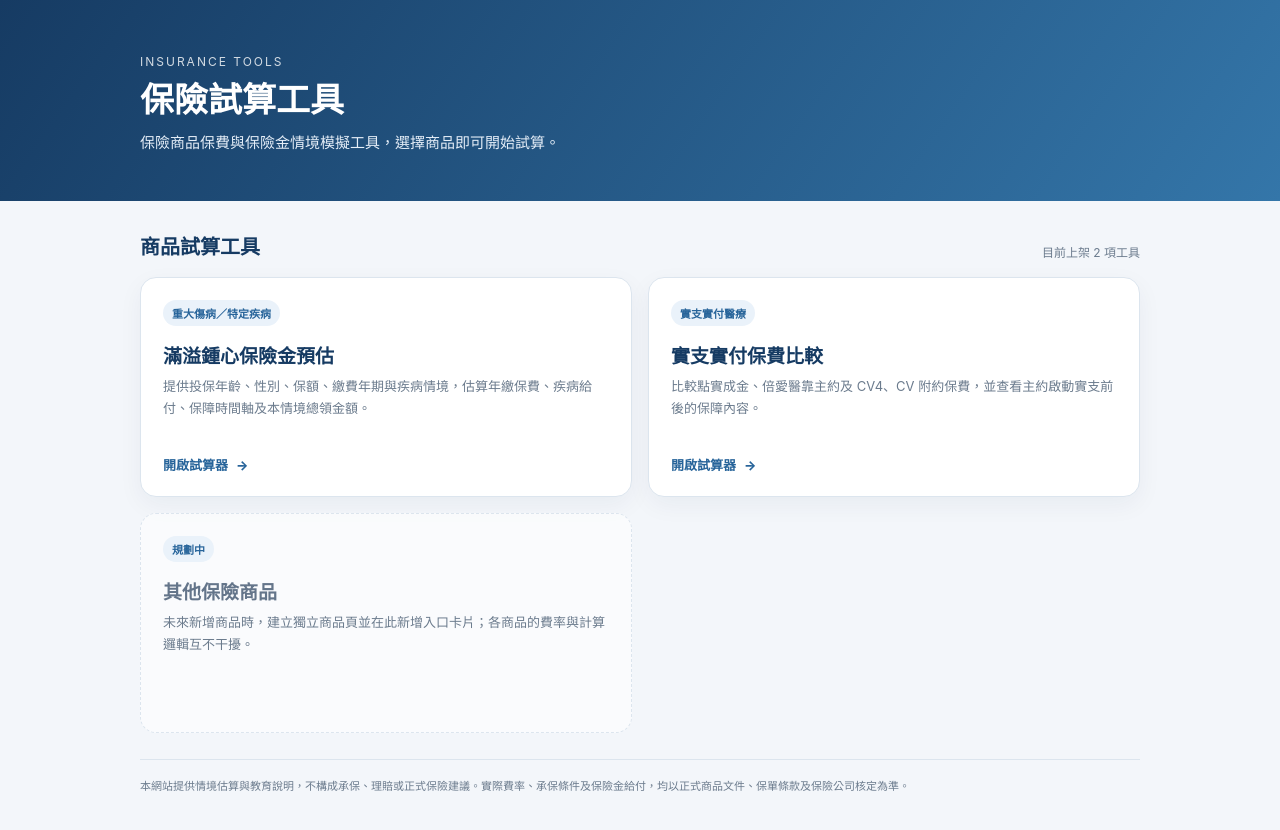
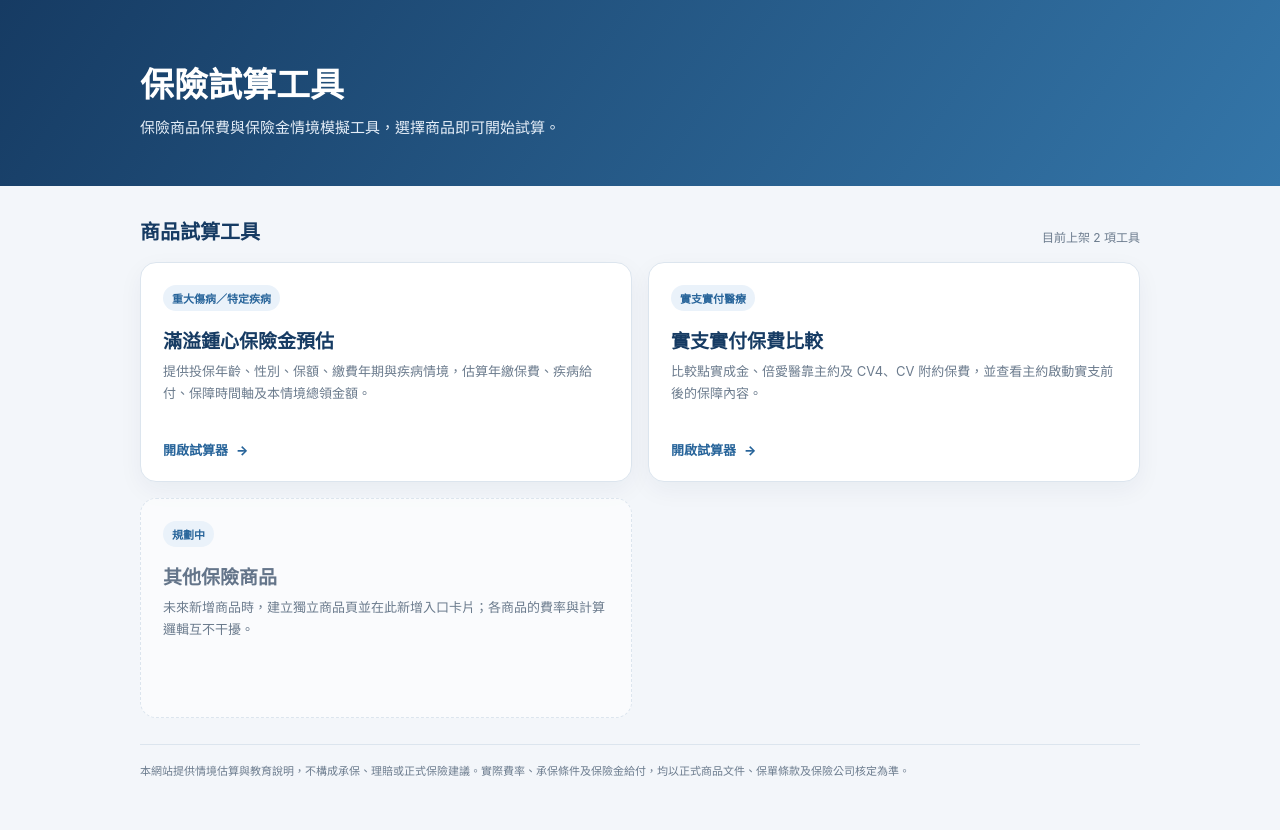
Before and after one commit to oopswei/insurance-calculator, a plain HTML site: page index.html in a window 1280 px wide. Drawn offline with Linux system fonts and the light colour scheme.

Commit message:
Remove 'INSURANCE TOOLS' from header

```diff
--- a/index.html
+++ b/index.html
@@ -34,7 +34,6 @@
 <body>
   <header class="hero">
     <div class="hero-inner">
-      <div class="eyebrow">INSURANCE TOOLS</div>
       <h1>保險試算工具</h1>
       <p>保險商品保費與保險金情境模擬工具，選擇商品即可開始試算。</p>
     </div>
```
